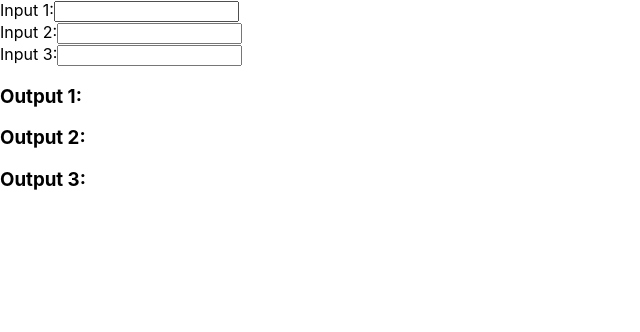
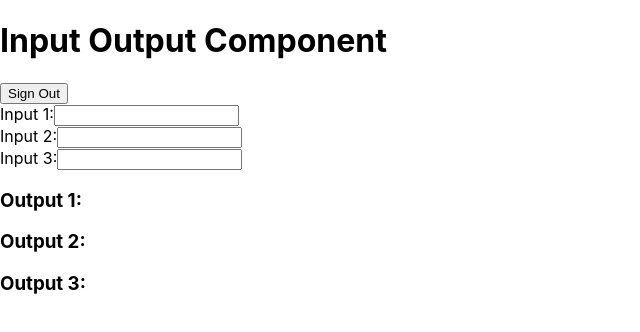
Before and after one commit to Spy12150/AirtableLibCSI, a React (Create React App) app: page / in a window 1280 px wide. Shown: the top 332 px of the page, without its empty margins (0-640 px from the left). Built offline with nearby package versions, Linux system fonts and the light colour scheme; the HTML template or start-up script is replaced by a standard one.

Commit message:
Update App.js

```diff
--- a/src/App.js
+++ b/src/App.js
@@ -1,4 +1,5 @@
 import React, { useState } from "react";
+
 function InputOutput() {
   const [input1, setInput1] = useState("");
   const [input2, setInput2] = useState("");
@@ -6,6 +7,12 @@ function InputOutput() {
 
   return(
     <div>
+      <div className="title">
+        <h1>Input Output Component</h1>
+      </div>
+      <div className="sign-out-button">
+        <button>Sign Out</button>
+      </div>
       <div>
         <label htmlFor="input1">Input 1:</label>
         <input
@@ -46,7 +53,6 @@ function InputOutput() {
         <div>{input3}</div>
       </div>
     </div>
-
   );
 }
 
```
Lines whose indentation alone changed are shown as unchanged.
